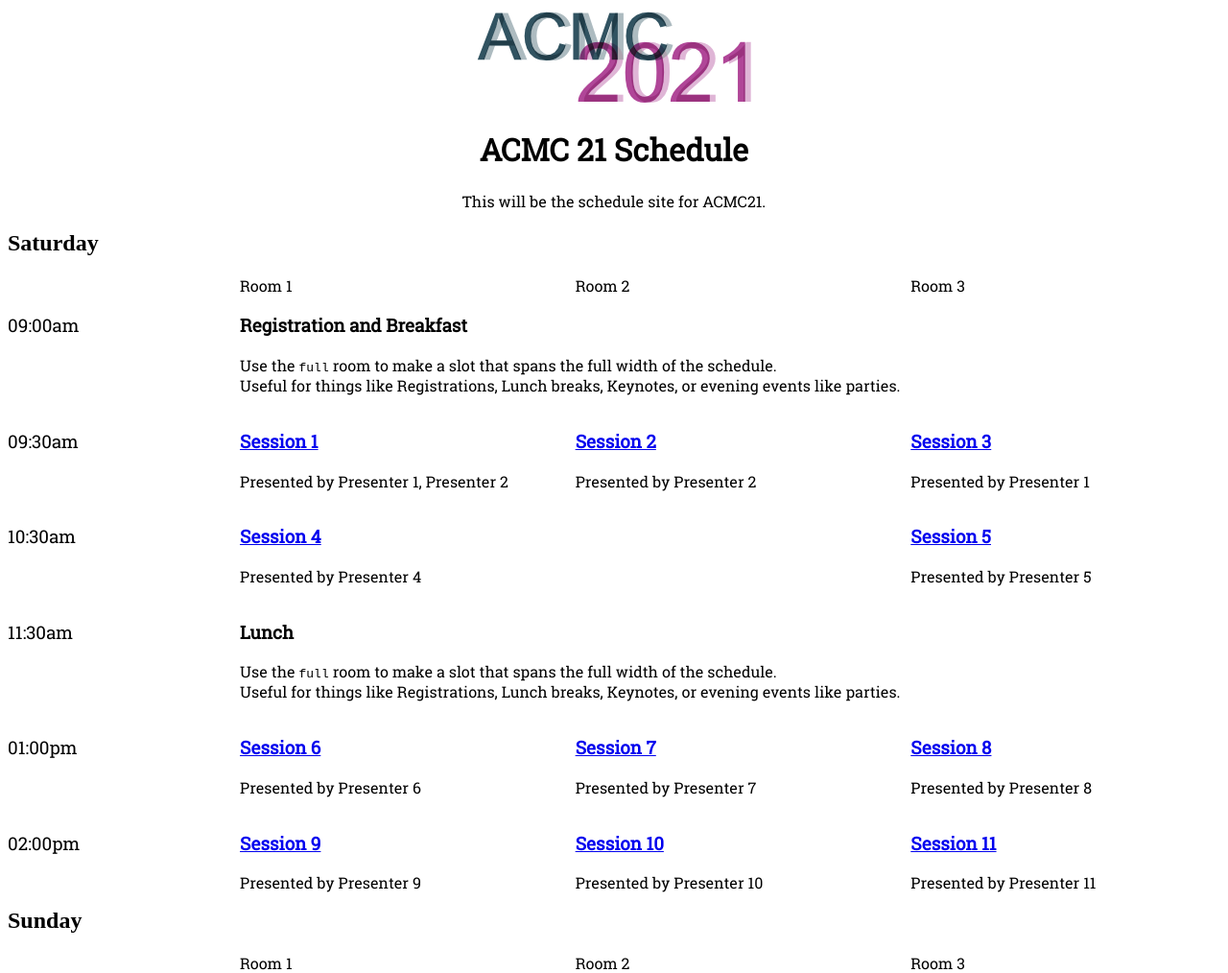
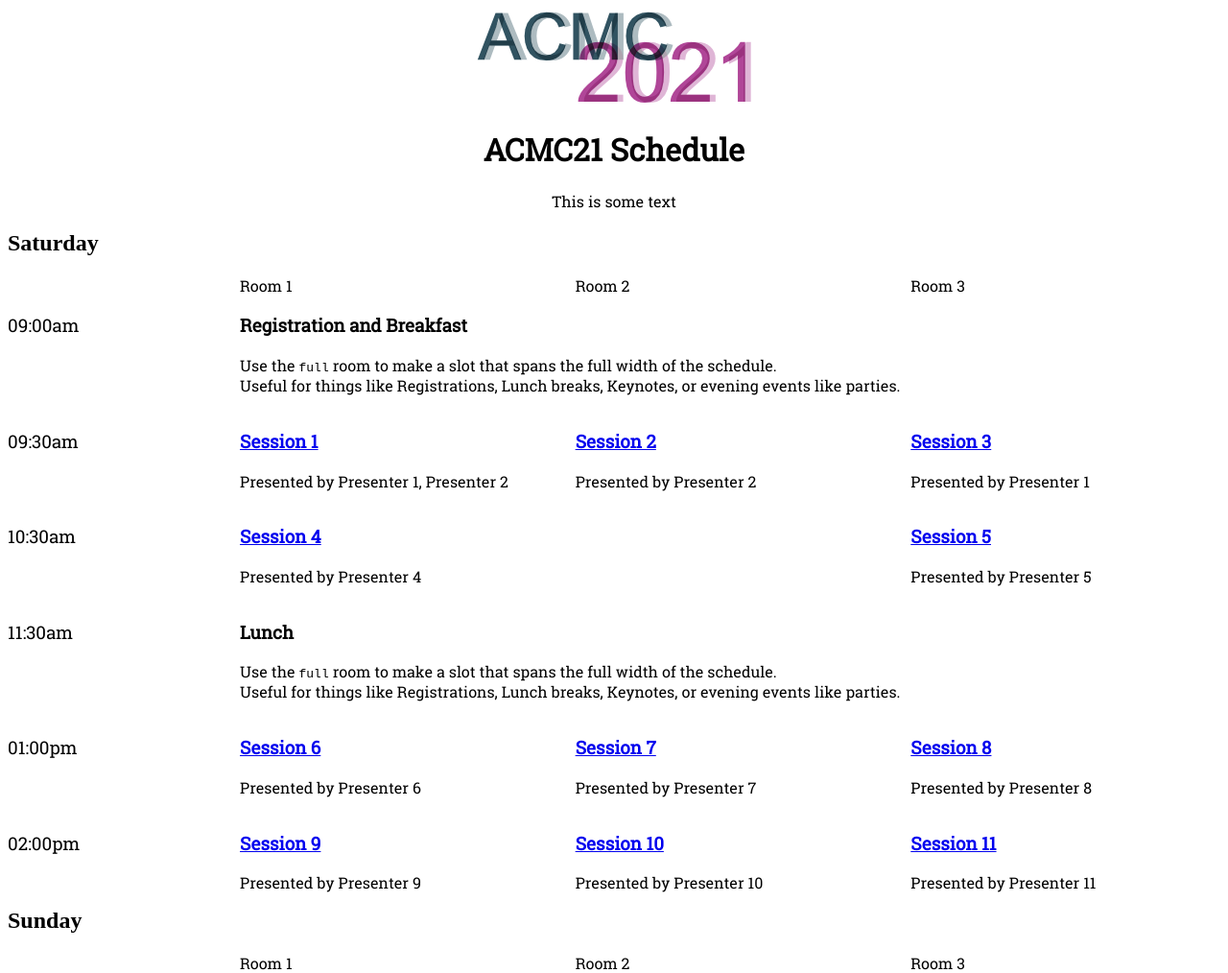
Before and after one commit to vgiles/acmc21-calendar, a Jekyll site: the page built from index.html, in a window 1280 px wide. Shown: the whole page at 96% size. Built offline with Jekyll 4.4.1, drawn with Linux system fonts in a browser that asks for light colours.

Commit message:
Update index.html

```diff
--- a/index.html
+++ b/index.html
@@ -1,12 +1,12 @@
 ---
 layout: page
-title: ACMC 21 Schedule
+title: ACMC21 Schedule
 ---
 <div class="aligncenter"><img src="./img/acmc21-big.png" alt="the ACMC21 banner image"></img></div>
 <div class="schedule">
 	<h1 class="title">{{ page.title }}</h1>
 
-	<p class="body">This will be the schedule site for ACMC21.</p>
+	<p class="body">This is some text</p>
 
 	<section id="satur" class="day">
 	<header>
```
